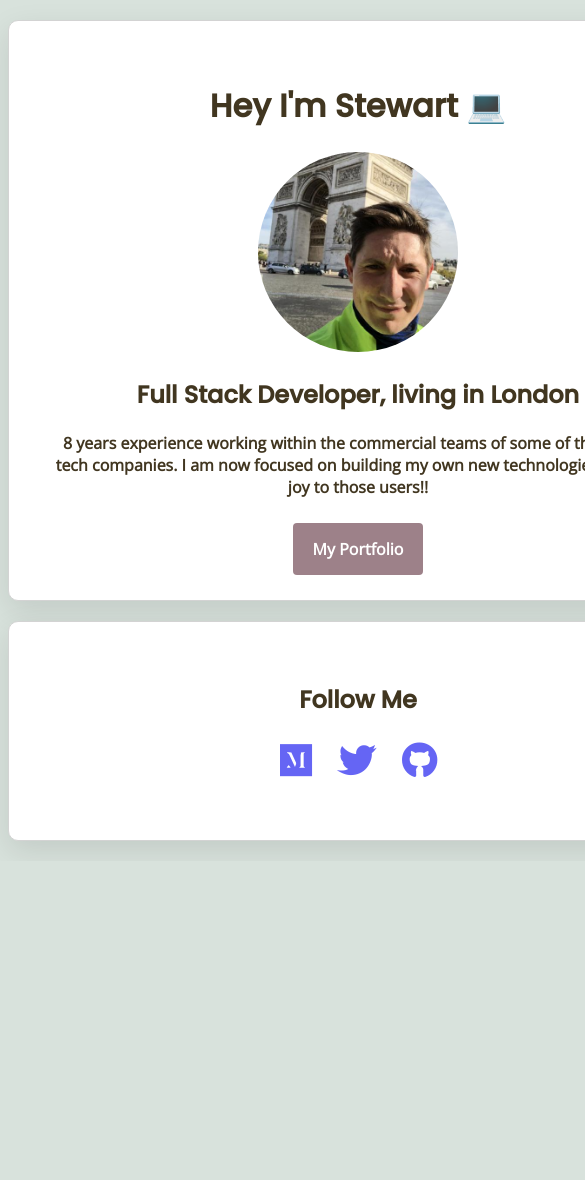
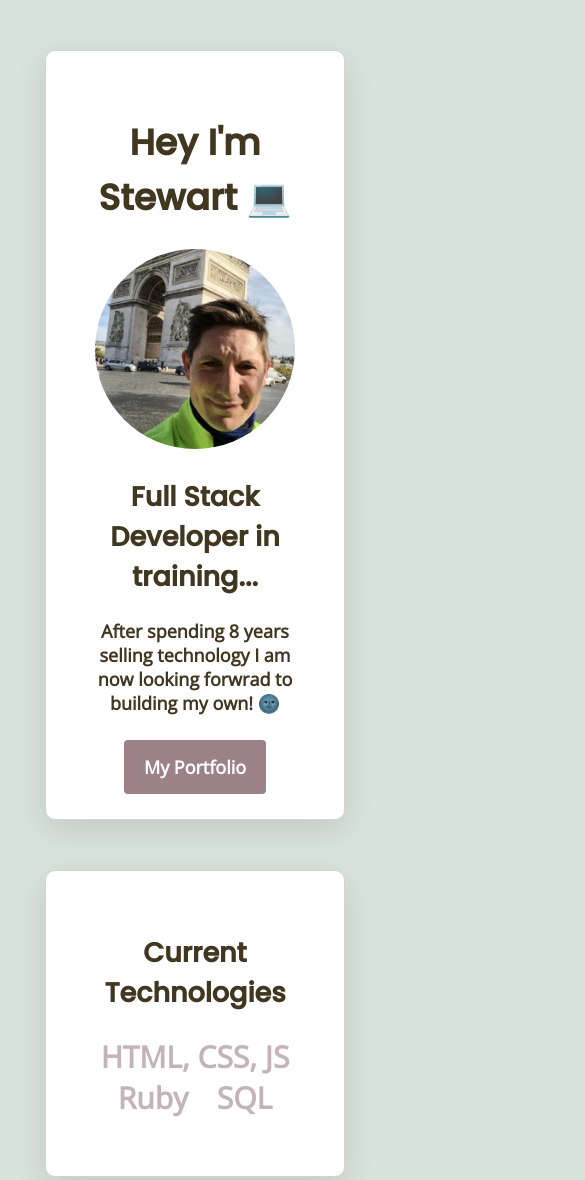
Before and after one commit to pizzaboy191/profile, a plain HTML site: page index.html in a window 390 px wide. Shown: the top 1180 px of the page, 585 px wide, since content can reach past the window. Before the commit the page ends 861 px from the top, so only its background shows below. Drawn offline with nearby package versions, Linux system fonts and the light colour scheme.

```diff
--- a/index.html
+++ b/index.html
@@ -12,22 +12,31 @@
     <div class="card-white">
       <h1>Hey I'm Stewart 💻</h1>
       <img src="images/profile_pic.jpeg" class = "img-circle" width="200px" alt="profile pictrue of Stewart in Paris">
-      <h2>Full Stack Developer, living in London</h2>
-      <p>8 years experience working within the commercial teams of some of the largest tech companies. I am now focused on building my own new technologies to bring joy to those users!!</p>
-      <a href="#" class= "btn-purple">My Portfolio</a>
+      <h2>Full Stack Developer in training...</h2>
+      <p>After spending 8 years selling technology I am now looking forwrad to building my own! 🌚 </p>
+      <a href="#" class= "btn-purple curved">My Portfolio</a>
+    </div>
+  </div>
+
+   <div class="container">
+    <div class="card-white">
+        <h2>Current Technologies</h2>
+        <ul>
+          <li class = "txt-purple">HTML, CSS, JS</li>
+          <li class = "txt-purple">Ruby</li>
+          <li class = "txt-purple">SQL</li>
+        </ul>
     </div>
   </div>
 
   <div class="container">
     <div class="card-white">
-      <footer>
         <h2>Follow Me</h2>
         <ul>
           <li><a href="#"><i class="fab fa-medium"></i></a></li>
           <li><a href="#"><i class="fab fa-twitter"></i></a></li>
           <li><a href="#"><i class="fab fa-github"></i></a></li>
         </ul>
-      </footer>
     </div>
   </div>
 
--- a/style.css
+++ b/style.css
@@ -5,7 +5,10 @@ body {
   font-family: 'Open Sans';
   color: #413620;
   font-weight: 600;
-  font-size: 16px;
+  font-size: 18px;
+}
+div {
+  display:block;
 }
 p {
   margin-bottom: 40px;
@@ -17,17 +20,14 @@ h1, h2 {
 ul {
   padding-left: 0px;
 }
-/*li {
-  list-style: none;
-  display: inline-block;
-  padding-left: 0px;
-}*/
 
 a {
   text-decoration: none;
 
 }
-
+.curved {
+  border-radius: 10px;
+}
 /*a:hover {
   color: black;
 }
@@ -61,6 +61,7 @@ li:hover {
 .container {
   width: 700px;   /* This sets the width */
   margin: 0 auto; /* This automatically sets left/right margins */
+
 }
 .card-white {
   background: white;
@@ -78,3 +79,28 @@ li:hover {
 .img-circle{
   border-radius: 50%;
 }
+
+.txt-purple {
+  color: #9D8189;
+  font-weight: bold;
+  font-size: 30px;
+}
+@media (max-width: 960px) {
+  /* For a screen < 960px, this CSS will be read */
+  .container {
+    width: 700px;
+    margin-top: 50px;
+  }
+}
+@media (max-width: 720px) {
+  /* For a screen < 720px, this CSS will be read */
+  .container {
+    width: 500px;
+  }
+}
+@media (max-width: 540px) {
+  /* For a screen < 540px, this CSS will be read */
+  .container {
+    width: 300px;
+  }
+}
```
Also changed, not shown: images/3_icons.png (added).
